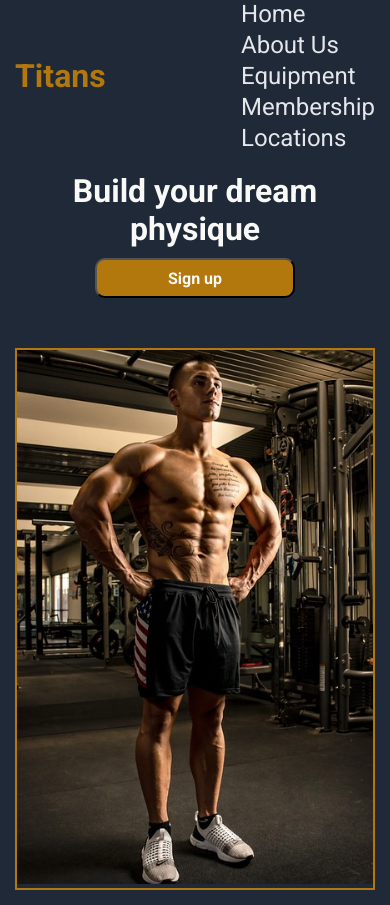
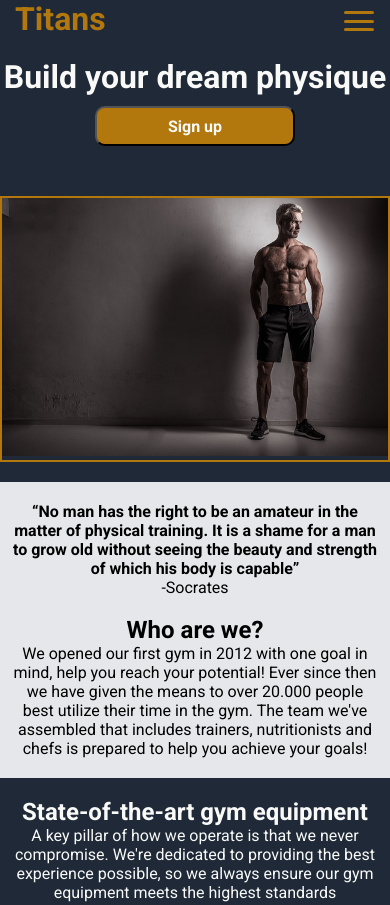
Before and after one commit to kpapae/landing-page-odin, a plain HTML site: page index.html in a window 390 px wide. Shown: the top 905 px of the page. Drawn offline with Linux system fonts and the light colour scheme.

Commit message:
typos and hamburger improvements

```diff
--- a/index.html
+++ b/index.html
@@ -14,7 +14,11 @@
                 <div class="logo">
                     <h1>Titans</h1>
                 </div>
-
+                <a href="#" class="menu-btn">
+                    <span class="bar"></span>
+                    <span class="bar"></span>
+                    <span class="bar"></span>
+                </a>
                 <ul class="nav-links">
                     <li><a href="#">Home</a></li>
                     <li><a href="#about-us">About Us</a></li>
@@ -24,8 +28,7 @@
                 </ul>
             </nav>
         </div>
-        <div class="container">
-    <section class="hero">
+    <section class="hero container">
             <div class="hero-left">
                 <div class="hero-left-text">
                     <h2>Build your dream physique</h2>
@@ -34,10 +37,9 @@
 
             </div>
             <div class="hero-right">
-                <img src="images/hero-image4.jpg">
+                <img src="images/hero-image.jpg">
             </div>
     </section>
-        </div>
     <section class="about-us-container container" id="about-us">
         <q>No man has the right to be an amateur in the matter of physical training. It is a shame for a man to grow old
              without seeing the beauty and strength of which his body is capable</q>
@@ -106,7 +108,7 @@
                         <ul>
                             <li>Monthly fee</li>
                             <li>Trainer assistance provided</li>
-                            <li>Persolized nutrional and training plans</li>
+                            <li>Personalized nutritional and training plans</li>
                         </ul>
                     </div>
                 </li>
@@ -117,7 +119,7 @@
                         <ul>
                             <li>Monthly fee</li>
                             <li>Trainer assistance provided</li>
-                            <li>Persolized nutrional and training plans</li>
+                            <li>Personalized nutritional and training plans</li>
                             <li>Access to our sauna and massage facilities</li>
                         </ul>
                     </div>
@@ -152,5 +154,6 @@
     <footer class="footer-container container">
         <p>© 2025 Titans Gyms. All rights reserved.</p>
     </footer>
+    <script src="script.js"></script>
 </body>
 </html>
--- a/style.css
+++ b/style.css
@@ -15,6 +15,7 @@
 }
 
 img {
+    background-size: contain;
     max-width: 100%;
     height: auto;
 }
@@ -36,16 +37,37 @@ a {
     display: flex;
     list-style-type: none;
     gap: 10px;
+    margin: 0;
+    padding: 0;
 }
 
 .navbar li a {
     font-size: 24px;
     color: #e5e7eb;
+
 }
 
 .navbar li a:hover {
     color: #b3780d;
     text-decoration: underline;
+}
+
+.menu-btn {
+  position: absolute;
+  display: none;
+  top: .7rem;
+  right: 1rem;
+  flex-direction: column;
+  justify-content: space-between;
+  width: 30px;
+  height: 20px;
+}
+
+.bar {
+  height: 3px;
+  width: 100%;
+  background-color: #b3780d;
+  border-radius: 10px;
 }
 
 .logo {
@@ -62,15 +84,15 @@ a {
 
 .hero {
     background-color: #1f2937;
-    height: 50vh;
+    height: 40vh;
     display: flex;
-    justify-content: space-evenly;
+    justify-content: space-around;
     align-items: center;
     gap: 50px;
 }
 
 .hero-left {
-    height: 200px;
+    height: 300px;
     margin-left: 50px;
     flex: 1;
 
@@ -106,7 +128,7 @@ a {
 .hero-right {
     border: 2px solid #b3780d;
     flex-basis: 50%;
-    height: 400px;
+    height: 300px;
     flex: 1;
     object-fit: contain;
 }
@@ -114,6 +136,7 @@ a {
 .hero-right img {
     width: 100%;
     height: 100%;
+    background-position: center;
 }
 
 /* quote and about us section */
@@ -174,7 +197,7 @@ q {
 /* membership section */
 
 .membership-container {
-    height: au;
+    height: auto;
     width: 100%;
     padding: 15px;
     background-color: #e5e7eb;
@@ -256,6 +279,7 @@ q {
     font-size: 1rem;
     margin: 0;
     padding-top: 30px;
+    padding-bottom: 15px;
 }
 
 /* responsive */
@@ -263,12 +287,6 @@ q {
 /* 1024px */
 
 @media (max-width: 1024px) {
-    .navbar ul {
-    flex-direction: column;
-    gap: 5px;
-    align-items: flex-start;
-  }
-
   .hero {
     flex-direction: column;
     height: auto;
@@ -292,8 +310,37 @@ q {
 }
 
 /* 768px */
-@media (max-width: 768x) {
-    .equipment-container ul,
+@media (max-width: 768px) {
+  .menu-btn {
+      display: flex;
+    }
+
+    .navbar ul {
+      display: none;
+      width: 100%;
+      flex-direction: column;
+      align-items: center;
+    }
+
+    .nav-links {
+      width: 100%;
+    }
+
+    .nav-links.active {
+      display: flex;
+    }
+
+    .navbar,
+    .navbar ul,
+    .navbar li {
+      flex-direction: column;
+      align-items: flex-start;
+      width: 100%;
+      text-align: center;
+    }
+
+
+  .equipment-container ul,
   .tiers-list {
     flex-direction: column;
     align-items: center;
@@ -332,7 +379,7 @@ q {
 /* 480px */
 
 @media (max-width: 480px){
-    h1 {
+  h1 {
     font-size: 2rem;
   }
 
@@ -391,7 +438,7 @@ q {
     max-width: 300px;
   }
 
-  .footer p{
+  .footer-container p{
     font-size: 0.8rem;
   }
 }
```
